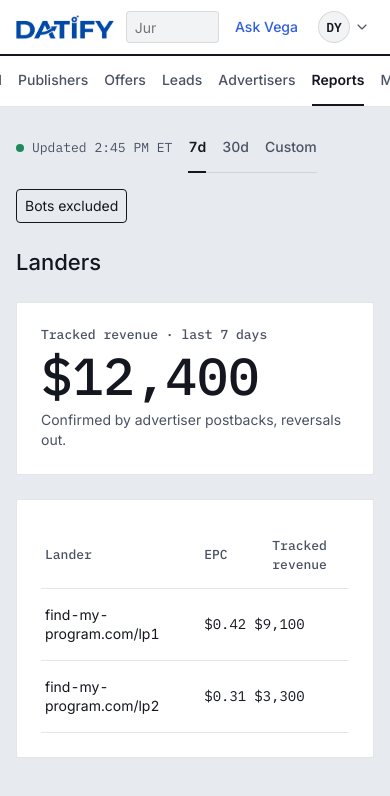
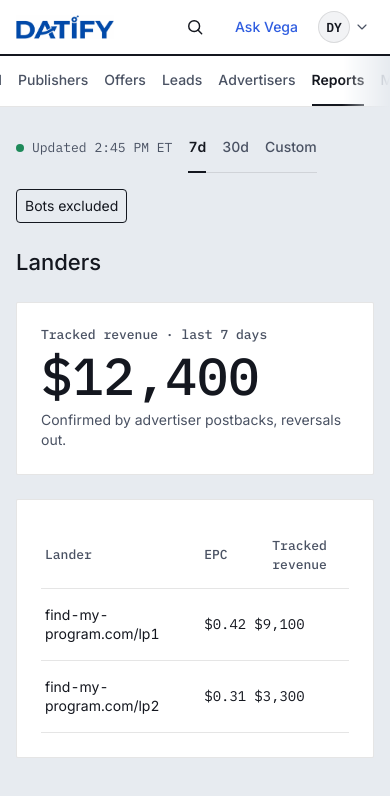
Before and after one commit to datifymedia/stout-ui, a website: page demo/frame.html in a window 390 px wide. Drawn offline with Linux system fonts and the light colour scheme.

Commit message:
frame: on a phone, a search button opens the command bar; the section strip shows it scrolls
Co-Authored-By: Claude Fable 5.1 <noreply@anthropic.com>
Claude-Session: https://claude.ai/code/session_015npnws7qR2r76gKZQyqA6e

```diff
--- a/demo/frame.html
+++ b/demo/frame.html
@@ -12,11 +12,11 @@
 <div class="frame" data-kind="stats" data-section="reports">
   <header class="frame-bar">
     <a class="frame-brand" href="/dashboard" aria-label="Datify — Go to dashboard" title="Go to dashboard"><img class="frame-logo" src="../assets/datify-logo.png" alt="" width="521" height="128" decoding="async"></a>
-    <form class="frame-command" method="get" action="/search" role="search">
+    <form class="frame-command" id="frame-command" method="get" action="/search" role="search">
       <input class="frame-command-input" type="search" name="q" placeholder="Jump to…" aria-label="Command bar" autocomplete="off">
       <kbd class="frame-kbd" aria-hidden="true">⌘K</kbd>
     </form>
-    <div class="frame-bar-right"><a class="frame-vega" href="/vega">Ask Vega</a><details class="frame-account">
+    <div class="frame-bar-right"><button type="button" class="frame-search" aria-label="Search" aria-expanded="false" aria-controls="frame-command"><svg class="frame-search-icon" width="20" height="20" viewBox="0 0 24 24" fill="none" stroke="currentColor" stroke-width="1.75" stroke-linecap="round" stroke-linejoin="round" aria-hidden="true" focusable="false"><circle cx="11" cy="11" r="6.5"/><path d="m20 20-4.4-4.4"/></svg></button><a class="frame-vega" href="/vega">Ask Vega</a><details class="frame-account">
       <summary class="frame-account-name" aria-label="Dylan Young" title="Dylan Young"><span class="frame-avatar" aria-hidden="true">DY</span><svg class="frame-chevron" width="16" height="16" viewBox="0 0 24 24" fill="none" stroke="currentColor" stroke-width="1.75" stroke-linecap="round" stroke-linejoin="round" aria-hidden="true" focusable="false"><path d="m6 9 6 6 6-6"/></svg></summary>
       <div class="frame-menu" role="menu">
         <div class="frame-menu-name">Dylan Young</div>
--- a/src/frame-behavior.js
+++ b/src/frame-behavior.js
@@ -1,6 +1,7 @@
-// Frame behaviour: ⌘K / Ctrl+K focuses the command bar; the current section
-// scrolls into view in the phone row; the account menu closes on outside
-// click. Everything works without this file; it only adds the shortcuts.
+// Frame behaviour: ⌘K / Ctrl+K focuses the command bar; on a phone the search
+// button opens it; the current section scrolls into view in the phone row;
+// the account menu closes on outside click. Everything works without this
+// file; it only adds the shortcuts (without it the phone form stays open).
 (function () {
   'use strict';
   var input = document.querySelector('.frame-command-input');
@@ -11,6 +12,20 @@
         input.focus();
         input.select();
       }
+    });
+  }
+  var search = document.querySelector('.frame-search');
+  var bar = document.querySelector('.frame-bar');
+  if (search && bar && input) {
+    bar.classList.add('has-search-toggle');
+    search.addEventListener('click', function () {
+      var open = !bar.classList.contains('is-search-open');
+      bar.classList.toggle('is-search-open', open);
+      search.setAttribute('aria-expanded', open ? 'true' : 'false');
+      if (open) { input.focus(); }
+    });
+    input.addEventListener('keydown', function (event) {
+      if (event.key === 'Escape') { bar.classList.remove('is-search-open'); search.setAttribute('aria-expanded', 'false'); search.focus(); }
     });
   }
   var current = document.querySelector('.frame-section[aria-current="page"]');
--- a/src/frame.css
+++ b/src/frame.css
@@ -137,6 +137,42 @@
 .frame-vega {
   color: var(--color-accent);
   white-space: nowrap;
+}
+
+/* The phone's search button: hidden on wider screens, where the command bar
+   sits in the bar itself. */
+.frame-search {
+  display: none;
+  align-items: center;
+  justify-content: center;
+  width: var(--space-48);
+  min-height: var(--space-48);
+  margin: 0;
+  padding: 0;
+  border: 0;
+  border-radius: var(--radius-control);
+  background: none;
+  color: var(--color-text);
+  cursor: pointer;
+}
+
+.frame-search:hover,
+.frame-search[aria-expanded="true"] {
+  background: var(--color-hover);
+}
+
+.frame-search:focus-visible {
+  outline: var(--rule-strong);
+  outline-color: var(--color-accent);
+  outline-offset: calc(var(--space-4) / 2);
+}
+
+.frame-search-icon {
+  fill: none;
+  stroke: currentColor;
+  stroke-width: 1.75;
+  stroke-linecap: round;
+  stroke-linejoin: round;
 }
 
 .frame-account {
@@ -432,12 +468,33 @@
   }
 
   .frame-bar {
+    flex-wrap: wrap;
+    height: auto;
+    min-height: var(--layout-bar);
     padding: 0 var(--space-16);
     gap: var(--space-8);
   }
 
+  /* The search button replaces the squeezed command field. Tapping it opens
+     the full command bar as its own row under the bar items. Without the
+     behaviour script the form simply stays visible. */
+  .frame-search {
+    display: inline-flex;
+  }
+
   .frame-command {
+    flex: 1 1 100%;
+    order: 10;
     max-width: none;
+    margin: 0 0 var(--space-8);
+  }
+
+  .frame-bar.has-search-toggle .frame-command {
+    display: none;
+  }
+
+  .frame-bar.has-search-toggle.is-search-open .frame-command {
+    display: block;
   }
 
   .frame-kbd {
@@ -471,6 +528,12 @@
 
   .frame-side::-webkit-scrollbar {
     display: none;
+  }
+
+  /* The strip holds every section; a fade at the right edge says it scrolls. */
+  .frame-side {
+    -webkit-mask-image: linear-gradient(to right, var(--color-text) calc(100% - var(--space-48)), transparent);
+    mask-image: linear-gradient(to right, var(--color-text) calc(100% - var(--space-48)), transparent);
   }
 
   .frame-side ul {
```
Also changed, not shown: DATIFY-STANDARDS.md (+1 -0 lines), src/frame.js (+9 -2 lines), test/frame.test.js (+13 -0 lines).
